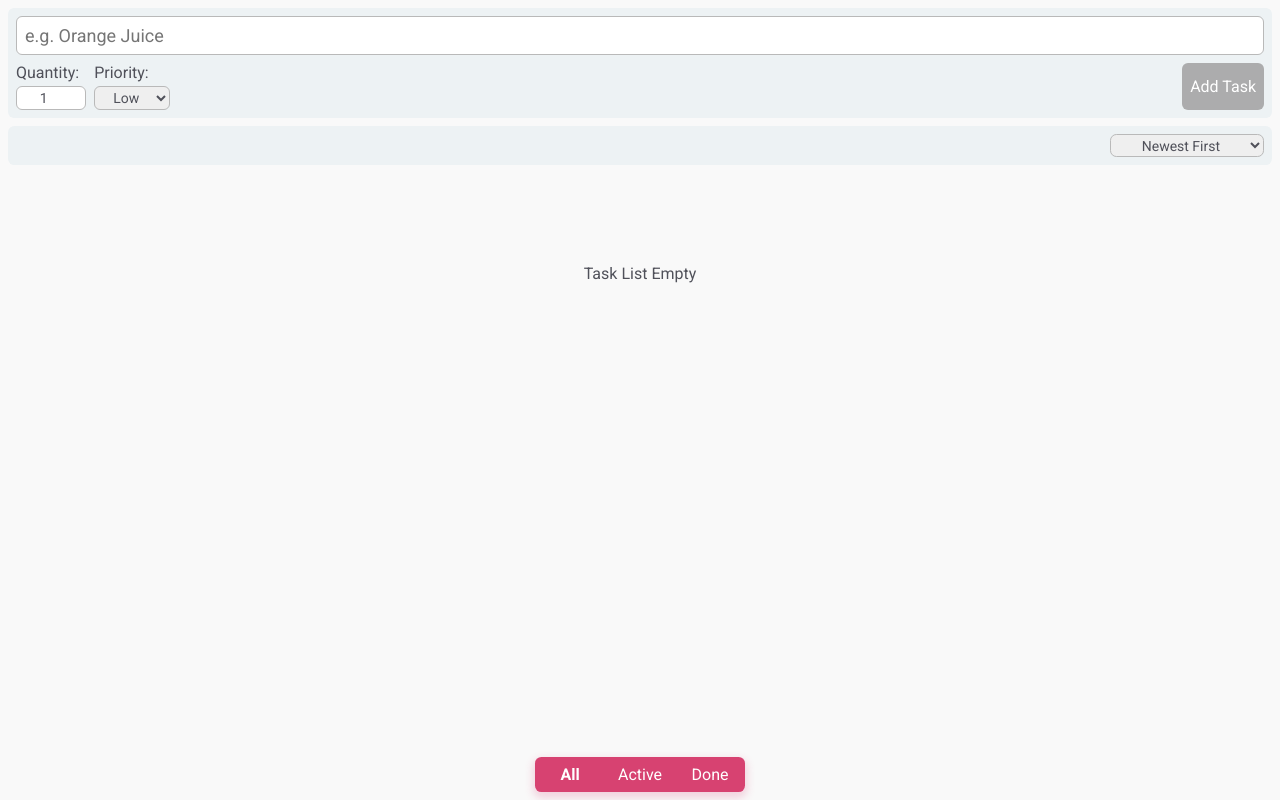
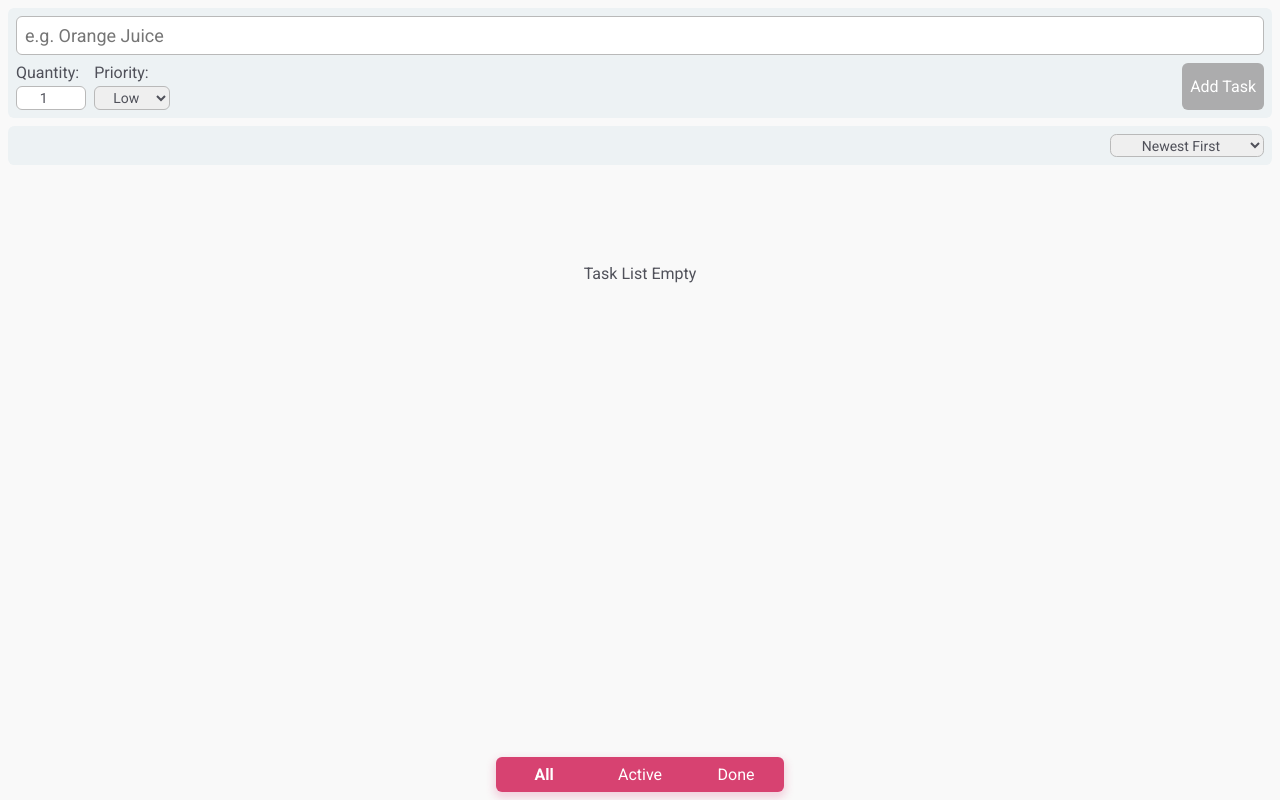
Before and after one commit to dejanpls/pocketlist, a React (Vite) app: page / in a window 1280 px wide. Built offline with nearby package versions, Linux system fonts and the light colour scheme.

Commit message:
style: make tabs' buttons wider

```diff
--- a/src/styles/tabs.css
+++ b/src/styles/tabs.css
@@ -1,21 +1,23 @@
 div.tabs {
   border: none;
-  border-radius: 0.4rem;
+  border-radius: 6px;
   display: flex;
   justify-content: center;
   position: fixed;
   left: 50%;
-  bottom: 0.5rem;
+  bottom: 8px;
   transform: translateX(-50%);
   background-color: rgb(215, 66, 113);
   box-shadow: 0px 4px 8px 2px rgba(215, 56, 113, 0.2);
 }
 
 div.tabs > button {
+  all: unset;
+  text-align: center;
   background-color: transparent;
   border: none;
-  padding: 0.5rem;
-  width: 70px;
+  padding: 8px;
+  width: 80px;
   color: white;
 }
 
--- a/src/styles/taskList.css
+++ b/src/styles/taskList.css
@@ -1,13 +1,13 @@
 .taskList {
   display: flex;
   flex-direction: column;
-  gap: 0.5rem;
+  gap: 8px;
 }
 
 .listItem {
   display: flex;
   flex-direction: column;
-  padding: 0.5rem;
+  padding: 8px;
   border-radius: 0.4rem;
   background-color: #edf2f4;
   box-shadow: rgba(149, 157, 165, 0.2) 0px 8px 24px;
@@ -15,11 +15,11 @@
 
 .listItem .primary-container {
   display: flex;
-  gap: 0.5rem;
+  gap: 8px;
 }
 
-.listItem .primary-container input {
-  width: 2rem;
+.listItem .primary-container h2 {
+  font-size: 24px;
 }
 
 .listItem .secondary-container {
@@ -30,12 +30,12 @@
 .listItem .secondary-info-container {
   display: flex;
   align-items: flex-end;
-  gap: 0.5rem;
+  gap: 8px;
 }
 
 .secondary-container .btn-container {
   display: flex;
-  gap: 0.5rem;
+  gap: 8px;
 }
 
 .secondary-container .btn-container button {
```
